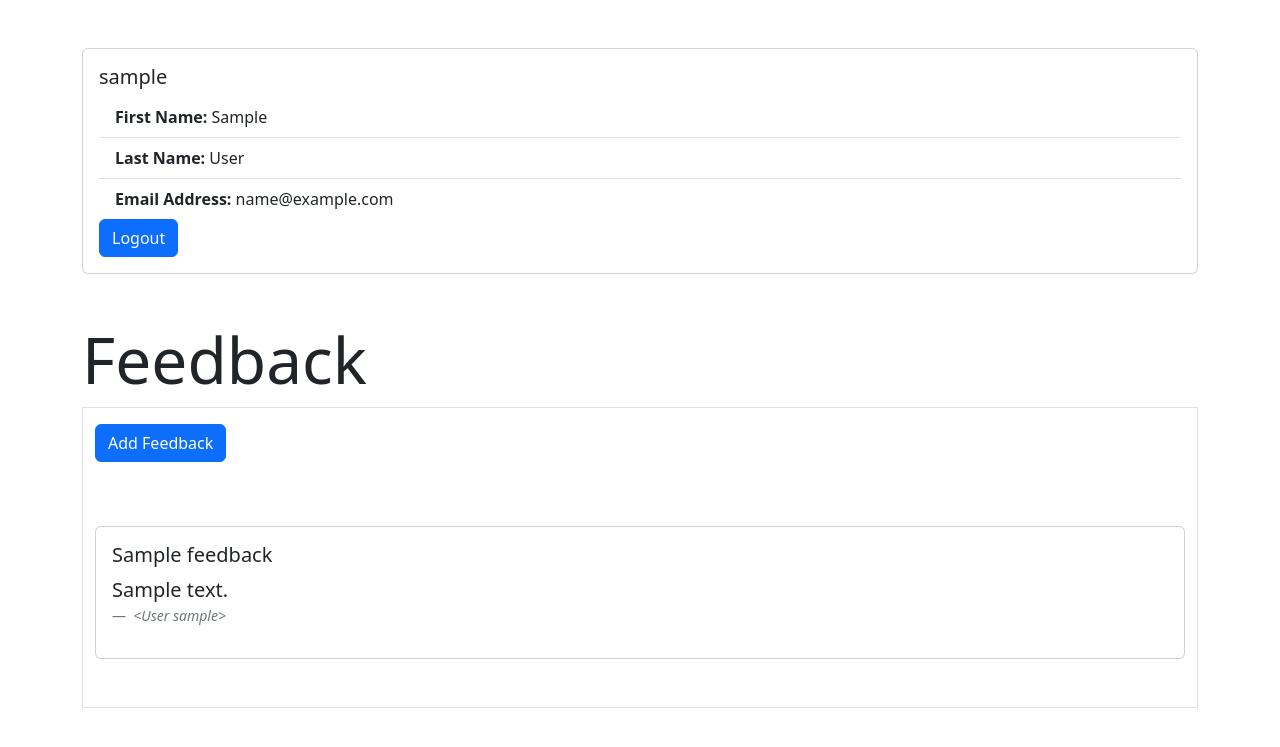
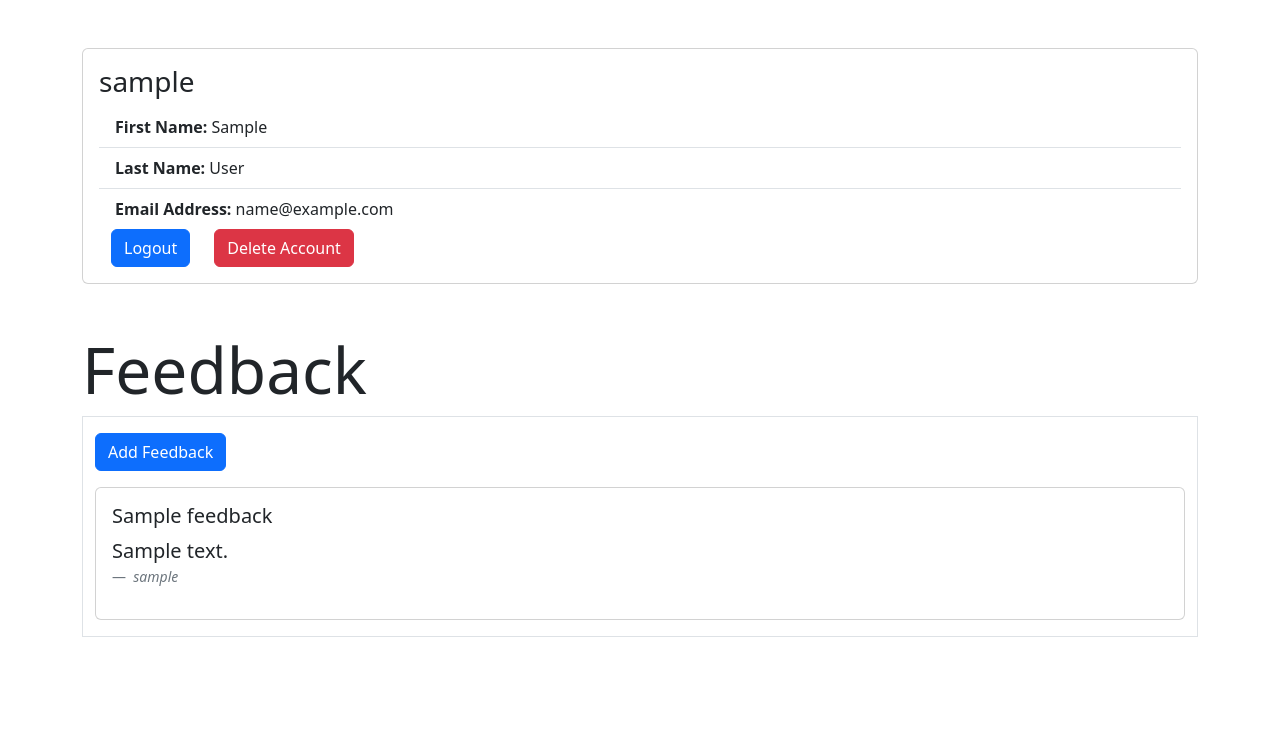
Before and after one commit to Jomkit/auth-exercise, a Flask app: a page that uses templates/base.html in a window 1280 px wide. Shown: the top 747 px of the page. Run offline with Flask 2, Linux system fonts and the light colour scheme; the visitor is signed in with stand-in values (Sample User, id 1); tables that the repository leaves empty hold one stand-in row (values such as "Sample post").

Commit message:
mostly implemented feedback functionality, still need to add delete functionality, but delete user functionality has been added

```diff
--- a/app.py
+++ b/app.py
@@ -1,6 +1,7 @@
-from flask import Flask, render_template, redirect, flash, session
+from flask import Flask, render_template, redirect, flash, session, g, request
+from functools import wraps
 from models import db, connect_db, User, Feedback
-from forms import RegisterForm, LoginForm
+from forms import RegisterForm, LoginForm, FeedbackForm
 from SECRETS import secret_key
 
 app = Flask(__name__)
@@ -13,6 +14,26 @@ app.config['SECRET_KEY'] = secret_key
 app.config['DEBUG_TB_INTERCEPT_REDIRECTS'] = False
 
 connect_db(app)
+
+def login_required(f):
+    @wraps(f)
+    def decorated_function(*args, **kwargs):
+        if session.get('username') is None:
+            flash('Unauthorized access', 'danger')
+            return redirect('/login')
+        return f(*args, **kwargs)
+    return decorated_function
+
+def check_same_user(username):
+    # User logged in, fetch user data for user page attempting to be access
+    user = User.query.get_or_404(username)
+    # Check session user aka logged in user is same as user being accessed
+    if session.get('username', False) != user.username:
+        # send to own user page
+        flash('Unauthorized access', 'warning')
+        return redirect(f'/users/{session["username"]}')
+    else:
+        return user
 
 @app.route('/')
 def redirect_to_register():
@@ -68,29 +89,50 @@ def login():
     return render_template('login-form.html', form=form)
 
 @app.route('/users/<string:username>')
+@login_required
 def show_user_info(username):
     """Show user's information except password"""
 
-    # No user logged in
-    if session.get('username', False) == False:
-        flash('Please login', 'danger')
-        return redirect('/login')
+    user = check_same_user(username)
 
-    # User logged in, fetch user data for user page attempting to be access
-    user = User.query.filter_by(username=username).first()
-    # Check session user aka logged in user is same as user being accessed
-    if session.get('username', False) == user.username:
-        # send to user page
-        return render_template('user-info.html', user=user)
-    else:
-        # send to own user page
-        flash('Attempted to access another user page', 'warning')
-        return redirect(f'/users/{session["username"]}')
+    return render_template('user-info.html', user=user)
+
+@app.route('/users/<string:username>/delete', methods=['POST'])
+@login_required
+def delete_user(username):
+    """Delete user.
+    Should first check that the user requesting to delete is the same
+    as the current user logged in"""
+
+    # Check user is user, else redirect to user page
+    user = check_same_user(username)
+    db.session.delete(user)
+    db.session.commit()
+
+    session.pop('username')
+    flash('Account deleted', 'danger')
+    return redirect('/')
 
 @app.route('/users/<string:username>/feedback/add', methods=['GET', 'POST'])
+@login_required
 def feedback_form(username):
+    """Get and post feedback"""
 
-    return render_template('feedback-form.html')
+    user = check_same_user(username)
+
+    form = FeedbackForm()
+    if form.validate_on_submit():
+        title = form.title.data
+        content = form.content.data
+
+        new_fb = Feedback(title=title, content=content, username=user.username)
+        db.session.add(new_fb)
+        db.session.commit()
+
+        flash('Feedback added!', 'success')
+        return redirect(f'/users/{user.username}')
+
+    return render_template('feedback-form.html', form=form)
 
 @app.route('/logout', methods=['POST'])
 def logout():
--- a/models.py
+++ b/models.py
@@ -19,6 +19,8 @@ class User(db.Model):
     email = db.Column(db.String(50), nullable=False, unique=True)
     first_name = db.Column(db.String(30), nullable=False)
     last_name = db.Column(db.String(30), nullable=False)
+
+    feedback = db.relationship('Feedback', backref='user', cascade='all, delete-orphan')
 
     @classmethod
     def register(cls, username, password, email, first_name, last_name):
@@ -55,5 +57,3 @@ class Feedback(db.Model):
     title = db.Column(db.String(100), nullable=False)
     content = db.Column(db.Text, nullable=False)
     username = db.Column(db.String, db.ForeignKey('users.username'))
-
-    user = db.relationship('User', backref='feedback')
--- a/templates/base.html
+++ b/templates/base.html
@@ -8,7 +8,7 @@
 </head>
 <body>
     <div class="container">
-        <div class="col">
+        <div class="col mt-1">
             {% with msgs = get_flashed_messages(with_categories=true) %}
                 {% if msgs %}
                 {% for category, msg in msgs %}
--- a/templates/login-form.html
+++ b/templates/login-form.html
@@ -6,5 +6,5 @@
 {% with form_btn='Log In' %}
 {% include 'generic-form.html' %}
 {% endwith %}
-<a href="/register" class="btn btn-primary my-2">Sign Up</a>
+<a href="/register" class="btn btn-primary my-3">Sign Up</a>
 {% endblock %}
--- a/templates/user-info.html
+++ b/templates/user-info.html
@@ -4,25 +4,38 @@
 {% block content %}
 <div class="card my-5">
   <div class="card-body">
-    <h5 class="card-title">{{ user.username }}</h5>
+    <h3 class="card-title">{{ user.username }}</h3>
     <ul class="list-group list-group-flush">
         <li class="list-group-item"><strong>First Name:</strong> {{ user.first_name }}</li>
         <li class="list-group-item"><strong>Last Name:</strong> {{ user.last_name }}</li>
         <li class="list-group-item"><strong>Email Address:</strong> {{ user.email }}</li>
     </ul>
 
-    <form action="/logout" method="POST">
-        <button class="btn btn-primary" type="submit">Logout</button>
-    </form>
+    <div class="container">
+    <div class="row row-cols-auto">
+        <div class="col">
+            <form action="/logout" method="POST">
+                <button class="btn btn-primary" type="submit">Logout</button>
+            </form>
+        </div>
+
+        <div class="col">
+            <form action="/users/{{user.username}}/delete" method="POST">
+                <button class="btn btn-danger">Delete Account</button>
+            </form>
+        </div>
+
+    </div>
+    </div>
 
   </div>
 </div>
 
 <h3 class="display-3">Feedback</h3>
 <div class="container border">
-<a href="#" class="btn btn-primary my-3">Add Feedback</a>
+<a href="/users/{{ user.username }}/feedback/add" class="btn btn-primary my-3">Add Feedback</a>
     {% for fb in user.feedback %}
-        <div class="card my-5">
+        <div class="card mb-3">
         <div class="card-body">
             <h5 class="card-title">{{ fb.title }}</h5>
             <figure>
@@ -30,7 +43,7 @@
                     <p>{{ fb.content }}</p>
                 </blockquote>
                 <figcaption class="blockquote-footer">
-                    <cite title="username">{{ fb.user }}</cite>
+                    <cite title="username">{{ fb.user.username }}</cite>
                 </figcaption>
             </figure>
 
```
Also changed, not shown: forms.py (+6 -1 lines), templates/feedback-form.html (added, +11 -0 lines).
